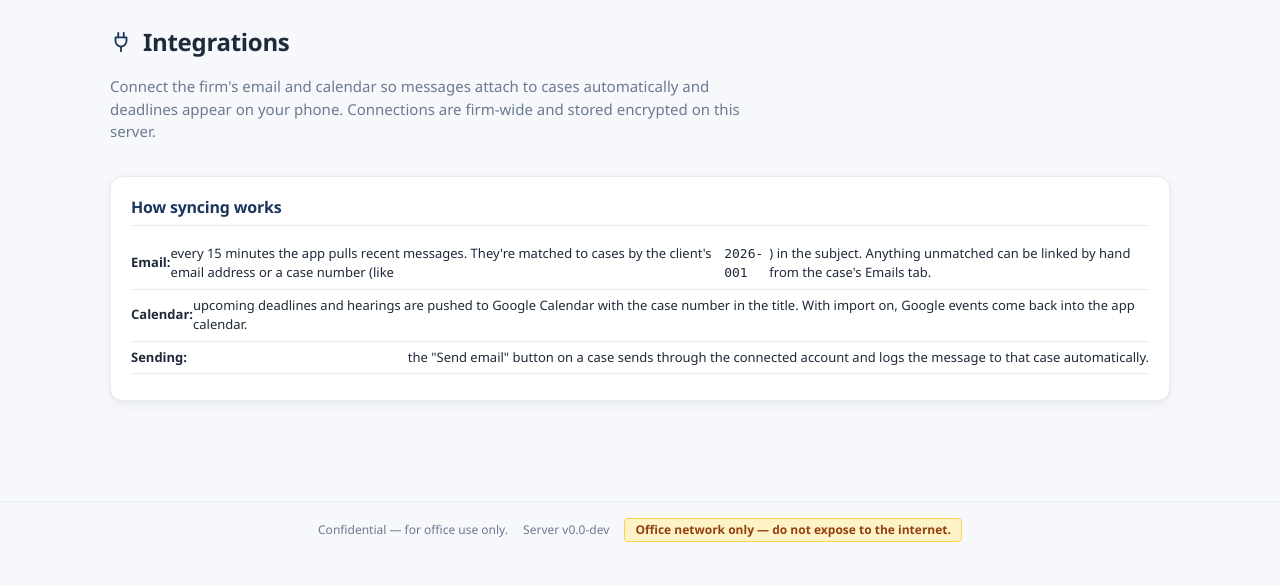
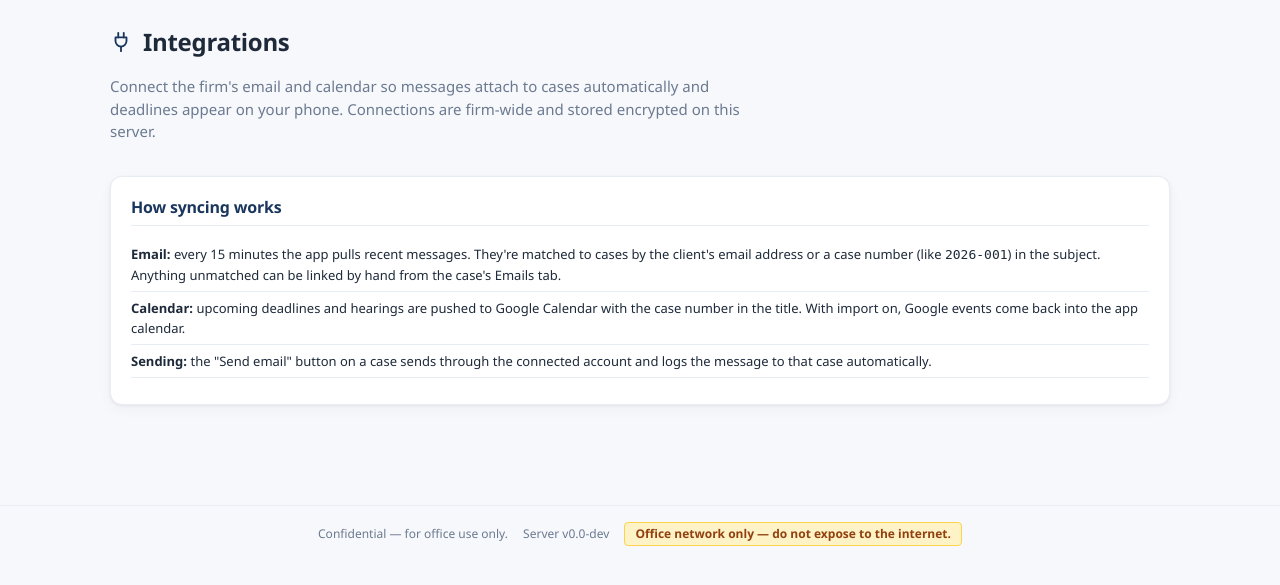
Before and after one commit to needhamgarrett95-ux/farhollow-lawfirm, a Flask app: template templates/integrations.html in a window 1280 px wide. Shown: the top 585 px of the page. Run offline with Flask 3, Linux system fonts and the light colour scheme; the template is opened without the code that fills it, so the values that code supplies are empty.

Commit message:
v2.4.4: fix 'How syncing works' prose list formatting (flex space-between was scattering sentences)

```diff
--- a/static/style.css
+++ b/static/style.css
@@ -220,6 +220,9 @@ dt { font-weight: 600; color: var(--muted); font-size: 13px; }
 dd { margin: 0; }
 .plain-list { list-style: none; padding: 0; margin: 8px 0; }
 .plain-list li { padding: 6px 0; border-bottom: 1px solid var(--border); display: flex; justify-content: space-between; align-items: center; }
+/* Prose variant: paragraph-style items that must flow as normal text
+   (flex space-between mangles sentences into scattered columns). */
+.plain-list.prose li { display: block; line-height: 1.55; }
 .inline { display: inline; }
 .child-form { display: flex; gap: 8px; margin-top: 10px; flex-wrap: wrap; }
 .child-form input { padding: 6px 10px; border: 1px solid var(--border); border-radius: 6px; font-size: 13px; }
--- a/templates/integrations.html
+++ b/templates/integrations.html
@@ -93,7 +93,7 @@
 
 <div class="detail-card">
   <h2>How syncing works</h2>
-  <ul class="plain-list small">
+  <ul class="plain-list prose small">
     <li><strong>Email:</strong> every 15 minutes the app pulls recent messages. They're matched to cases by the client's email address or a case number (like <code>2026-001</code>) in the subject. Anything unmatched can be linked by hand from the case's Emails tab.</li>
     <li><strong>Calendar:</strong> upcoming deadlines and hearings are pushed to Google Calendar with the case number in the title. With import on, Google events come back into the app calendar.</li>
     <li><strong>Sending:</strong> the "Send email" button on a case sends through the connected account and logs the message to that case automatically.</li>
```
